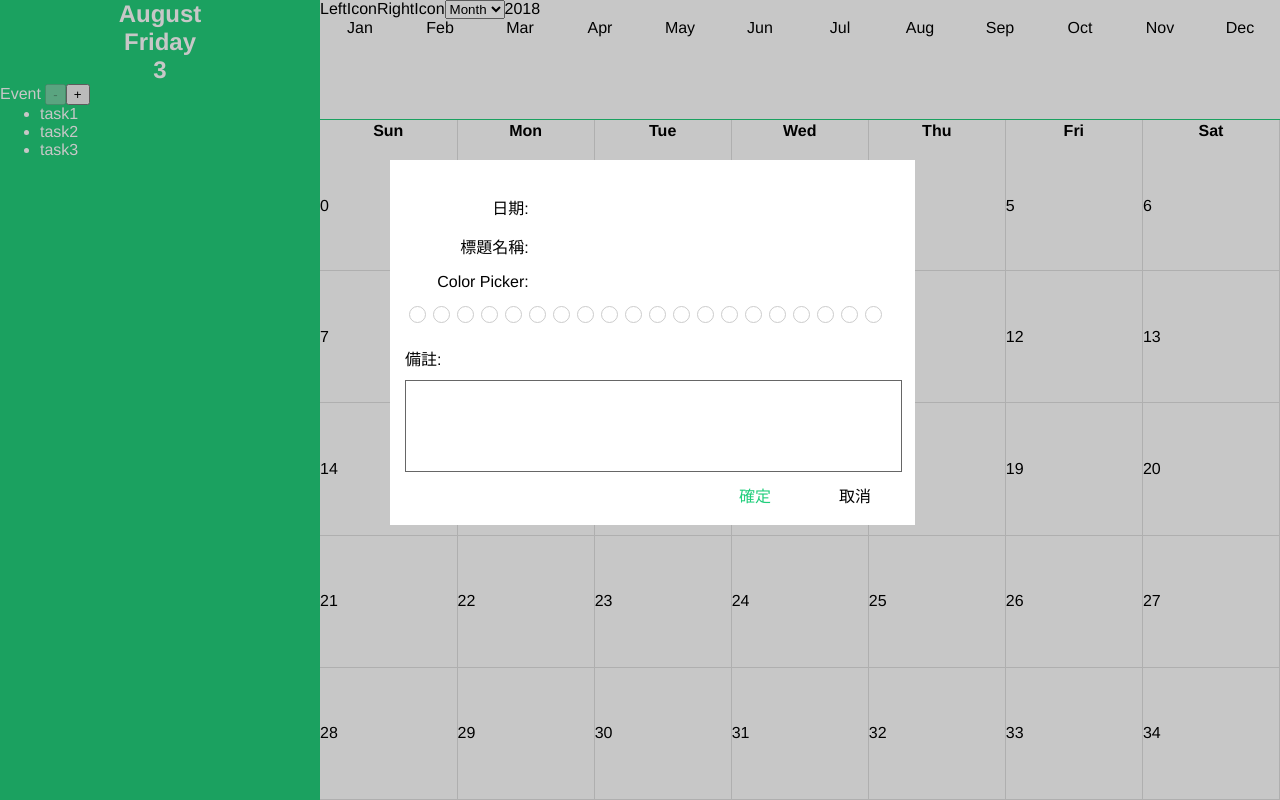
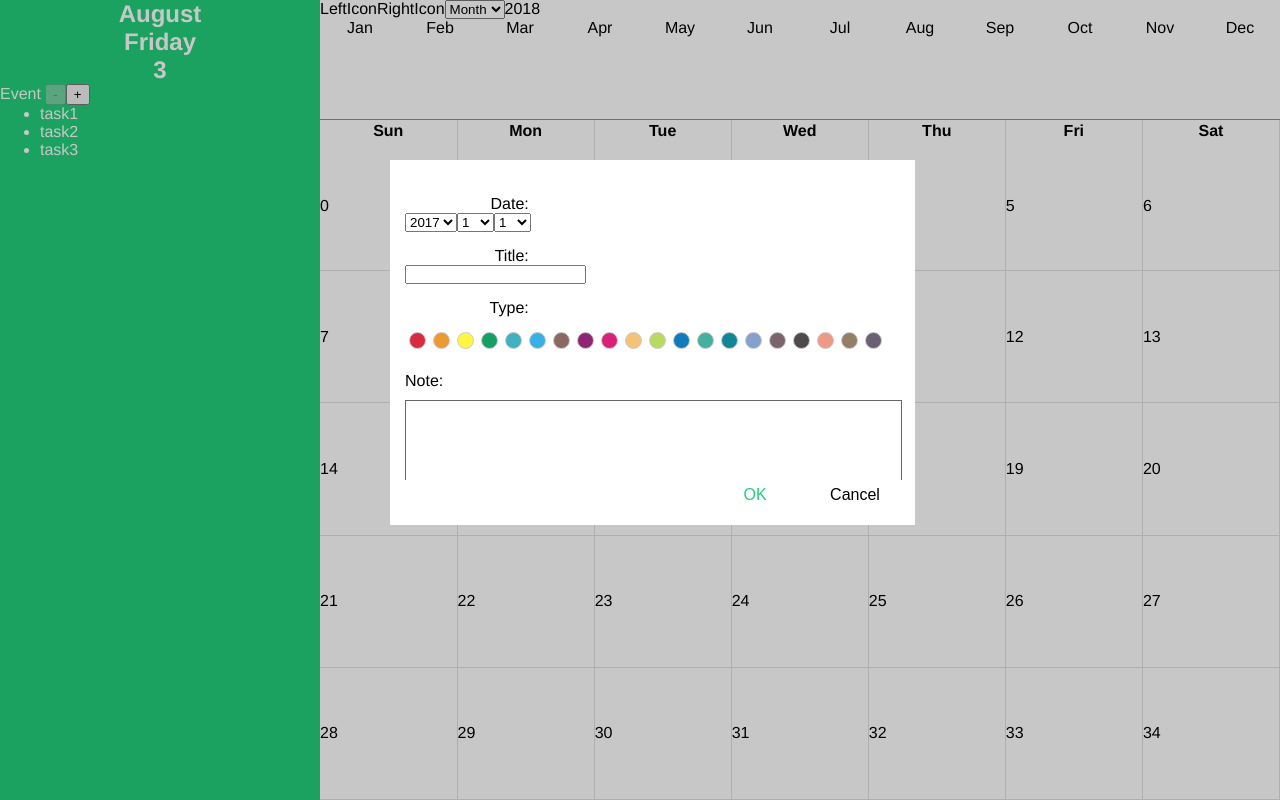
Before and after one commit to rosethorn999/calendar, a Vue app: page / in a window 1280 px wide. Built offline with nearby package versions, Linux system fonts and the light colour scheme.

Commit message:
補齊modal控制項

```diff
--- /dev/null
+++ b/src/assets/colors.json
@@ -0,0 +1,22 @@
+[
+  "D82B3D",
+  "EE9A32",
+  "FFF543",
+  "159F65",
+  "40B1BF",
+  "38B0E6",
+  "8C6862",
+  "8E2575",
+  "DB2079",
+  "F5C377",
+  "B8D962",
+  "117BBE",
+  "44B09F",
+  "128598",
+  "85A0CD",
+  "7A656C",
+  "4E4A4A",
+  "ED9986",
+  "937E68",
+  "6B6073"
+]
--- a/src/components/Modal.vue
+++ b/src/components/Modal.vue
@@ -6,38 +6,31 @@
           </div>
           <div class="modalBody">
             <div class="modalDate">
-              <p>日期:</p>
+              <p>Date:</p>
+              <select>
+                <option>2017</option>
+                <option>2018</option>
+                <option>2019</option>
+              </select>
+              <select>
+                <option v-for="MM in 12" :key="MM">{{MM}}</option>
+              </select>
+              <select>
+                <option v-for="DD in 31" :key="DD">{{DD}}</option>
+              </select>
             </div>
             <div class="modalCaption">
-              <p>標題名稱:</p>
+              <p>Title:</p>
+              <input type="text">
             </div>
             <div class="modalColorPicker">
-              <p>Color Picker:</p>
+              <p>Type:</p>
               <ul>
-                <li></li>
-                <li></li>
-                <li></li>
-                <li></li>
-                <li></li>
-                <li></li>
-                <li></li>
-                <li></li>
-                <li></li>
-                <li></li>
-                <li></li>
-                <li></li>
-                <li></li>
-                <li></li>
-                <li></li>
-                <li></li>
-                <li></li>
-                <li></li>
-                <li></li>
-                <li></li>
+                <li v-for="c in colors" :style="{background:'#'+c}" :key="c"></li>
               </ul>
             </div>
             <div class="modalRemarks">
-              <p>備註:</p>
+              <p>Note:</p>
               <input class="modalRemarksBox" type="input">
             </div>
 
@@ -46,8 +39,8 @@
           <div class="modalFooter">
             <!-- {{pkg.footer}} -->
             <div class="modelButtons">
-            <input type="button" value="確定" class="buttonConfirm">
-            <input type="button" value="取消" class="buttonCancel">
+            <input type="button" value="OK" class="buttonConfirm">
+            <input type="button" value="Cancel" class="buttonCancel">
             </div>
           </div>
       </div>
@@ -56,6 +49,8 @@
 </template>
 
 <script>
+import colors from "../assets/colors.json";
+
 export default {
   name: "Modal",
   props: {
@@ -72,7 +67,7 @@ export default {
     }
   },
   data: function() {
-    return {};
+    return { colors: colors };
   }
 };
 </script>
```
